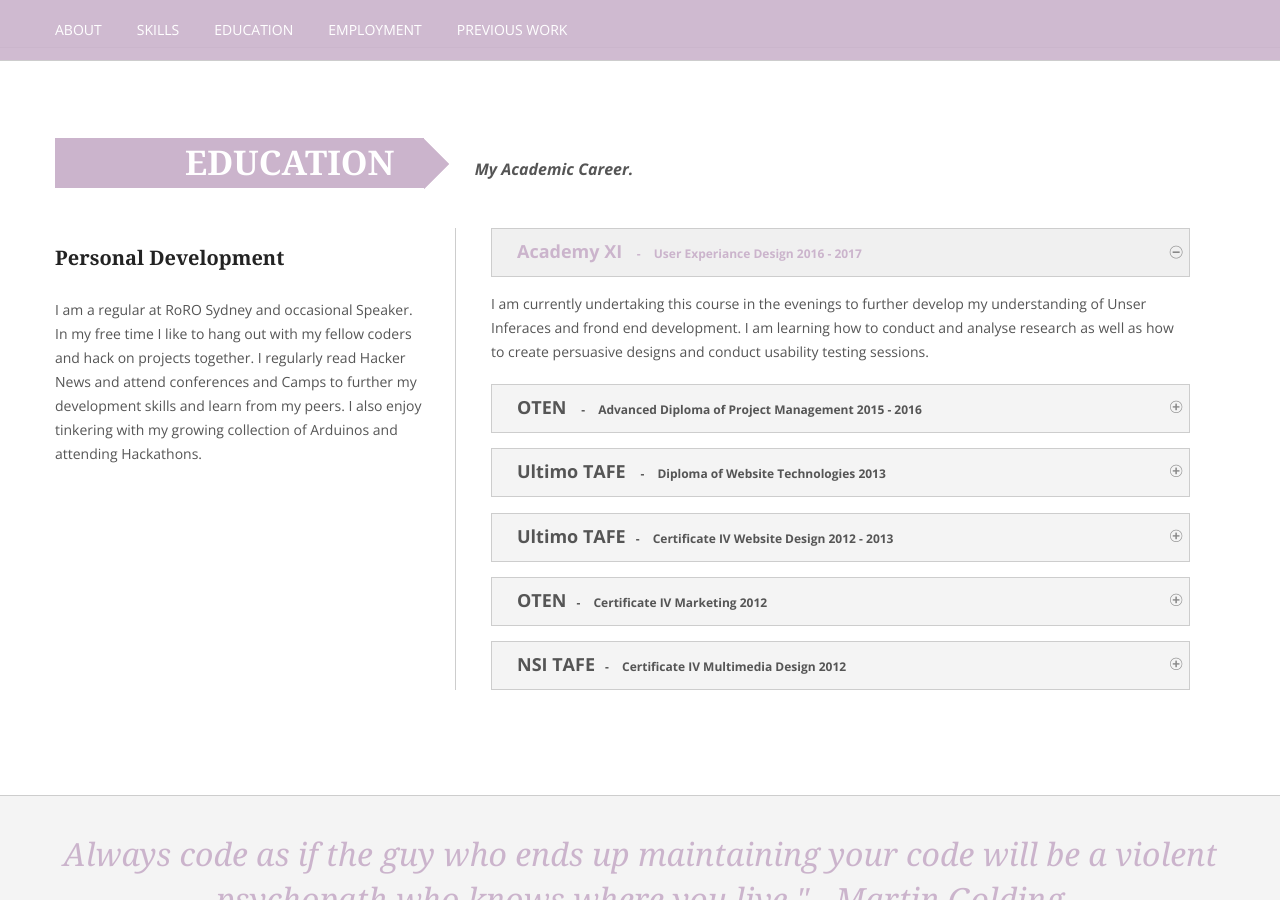
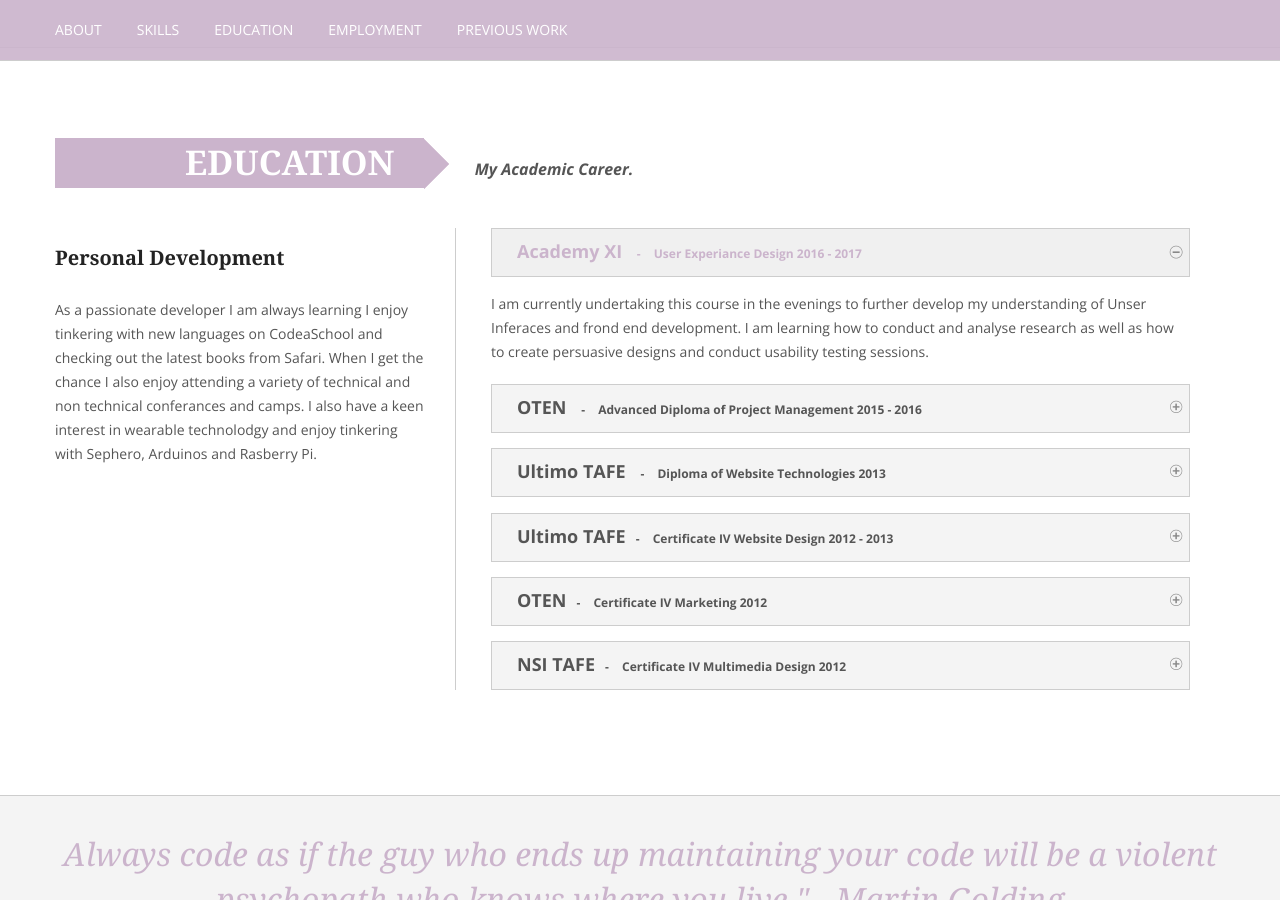
Before and after one commit to catherine-jones/catherine-jones.github.io, a Jekyll site: the page index.html, which Jekyll copies as it is, in a window 1280 px wide and 900 px high, scrolled down 1950 px. Built offline with Jekyll 4.4.1, drawn with Linux system fonts in a browser that asks for light colours; nearby versions of some CDN libraries; library files that are not in the unit come from our copies; comment, search, counter and statistics services are not loaded.

Commit message:
update personal development

```diff
--- a/index.html
+++ b/index.html
@@ -220,7 +220,8 @@
 
           <div class="span4">
             <h4>Personal Development</h4>
-            <p>I am a regular at RoRO Sydney and occasional Speaker. In my free time I like to hang out with my fellow coders and hack on projects together. I regularly read Hacker News and attend conferences and Camps to further my development skills and learn from my peers. I also enjoy tinkering with my growing collection of Arduinos and attending Hackathons.</p>
+            <p>As a passionate developer I am always learning I enjoy tinkering with new languages on CodeaSchool and checking out the latest books from Safari. When I get the chance I also enjoy attending a variety of technical and non technical conferances and camps.
+            I also have a keen interest in wearable technolodgy and enjoy tinkering with Sephero, Arduinos and Rasberry Pi.</p>
           </div>
 
           <div class="span8">
```
